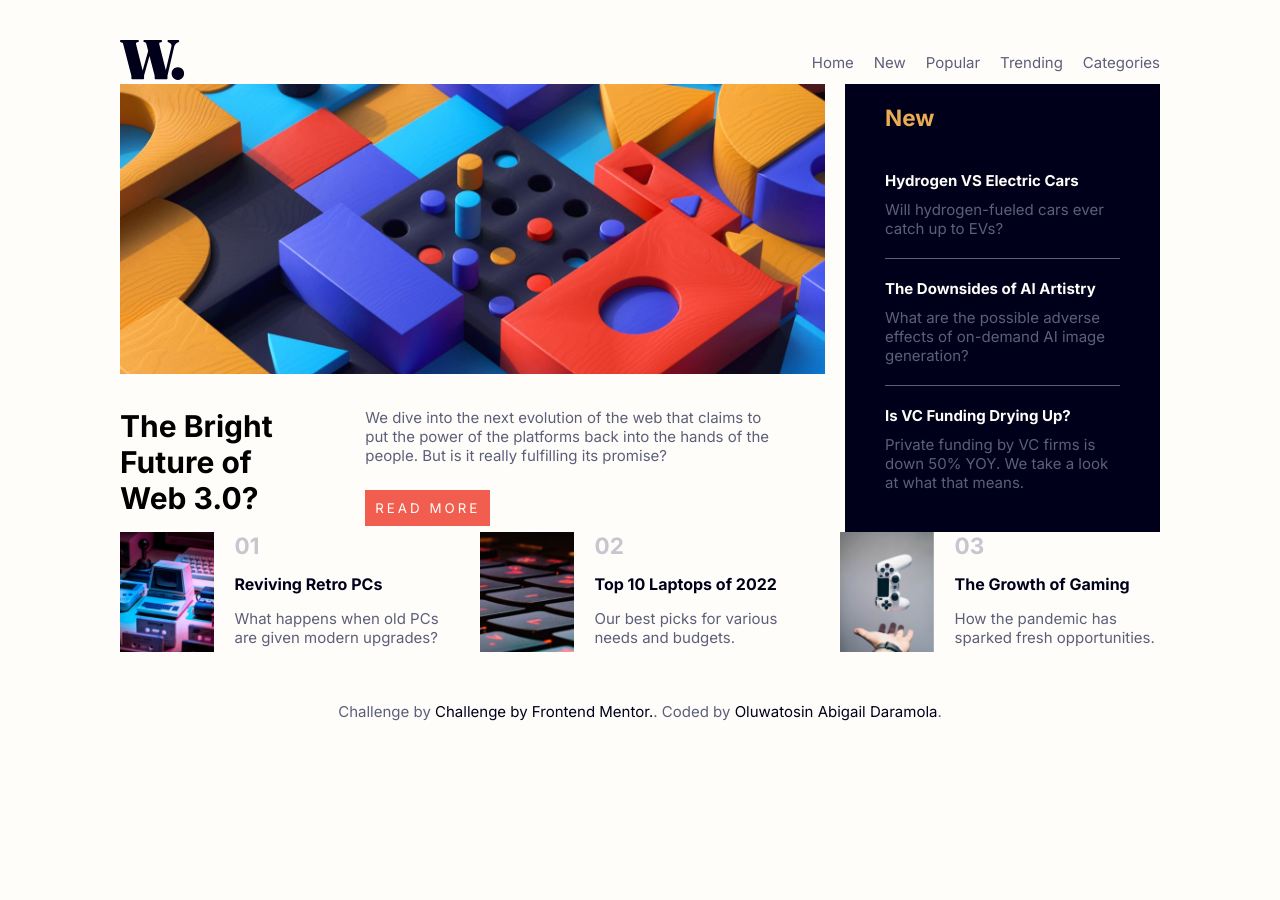
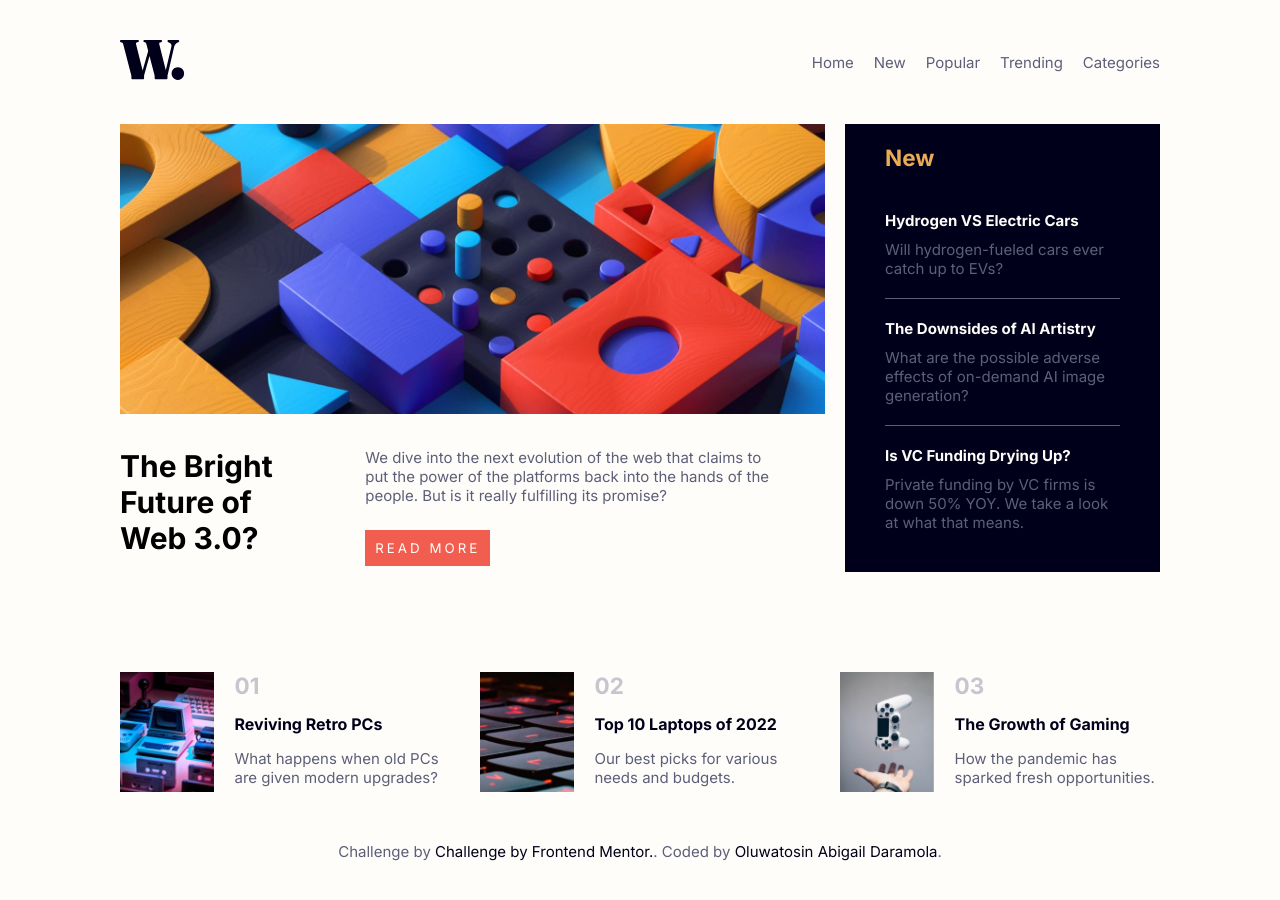
Before and after one commit to Heph-zibah/news-homepage-reactjs, a React (Create React App) app: page / in a window 1280 px wide. Before the commit the page ends 800 px from the top, so only its background shows below. Built offline with nearby package versions, Linux system fonts and the light colour scheme; the HTML template or start-up script is replaced by a standard one.

Commit message:
worked on main

```diff
--- a/src/index.scss
+++ b/src/index.scss
@@ -15,6 +15,9 @@
 a {
     text-decoration: none;
 }
+button, a {
+    cursor: pointer;
+}
 
 body {
     font-size: 15px;
@@ -26,6 +29,9 @@ body {
     padding: 20px;
     display: grid;
     grid-template-columns: 1fr;
+    main {
+        margin: 40px 0 ;
+    }
 }
 
 
@@ -67,8 +73,7 @@ footer {
         'header header sidebar'
         ;
         main {
-            display: flex;
-            gap: 20px;
+            margin-bottom: 100px;
         }
     }
 }
```
